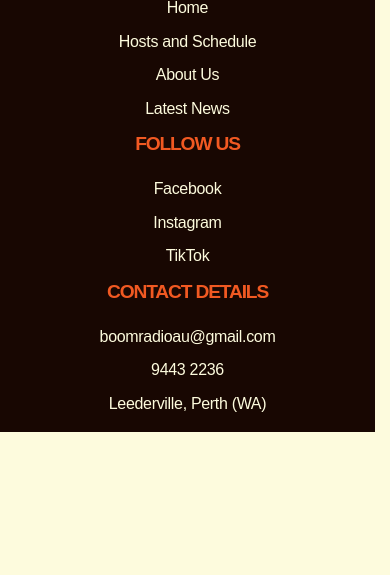
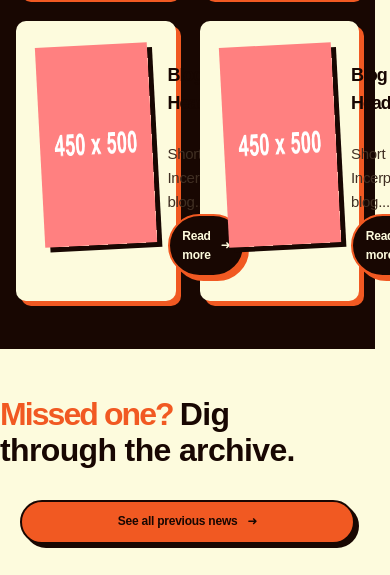
Before and after one commit to Boom-Radio/Boom-Radio, a plain HTML site: page news.html in a window 390 px wide. Shown: the part 1314-1889 px from the top of the page. Before the commit the page ends 1746 px from the top, so only its background shows below. Drawn offline with Linux system fonts and the light colour scheme.

Commit message:
Added cards and archive teaser
Need to adjust cards to work properly with media queries, as well as cleaner layout.

```diff
--- /dev/null
+++ b/css/components/card.css
@@ -0,0 +1,82 @@
+/*
+  card.css
+  ---------------------------------------------------------------------
+  A generic content container: surface background, border, rounded
+  corners, padding. No image slot, no title/price convention - just a
+  box to put content in. Compare with result-card.css (a horizontal
+  list-row) and gallery-product-addon.css (an image-forward tile).
+
+  NOTE: .card, .card__title, and .card p are used on nearly every page
+  in this project, and .card--danger (a "danger zone" modifier) is used
+  wherever a card needs to flag an irreversible action - all of them
+  are baked directly into core.css -
+  that copy is what actually renders on any page that only loads
+  core.css. This file exists as a standalone, single-component
+  reference copy only (every component in this project gets one) - it
+  documents which rules belong to this component. Never link it
+  directly: linking core.css already gets you these rules, and linking
+  both would load the same selectors twice.
+
+  .card__title is a class, not a tag selector, on purpose - a card's
+  heading can legitimately be an h2 or h3 depending on the page's own
+  outline, so the styling hook shouldn't care which.
+
+  Requires: css/reset.css, css/core.css
+
+  HTML STRUCTURE:
+    <div class="card">
+      <h2 class="card__title">Card title</h2>
+      <p>Card content.</p>
+    </div>
+  ---------------------------------------------------------------------
+*/
+
+@layer components {
+  /* container-type/container-name make the card a named containment
+     context so the @container rule below sizes the title against the
+     CARD's width rather than the viewport - see the fuller note in
+     core.css. */
+  .card {
+    background: var(--color-surface);
+    border: 1px solid var(--color-border);
+    border-radius: var(--radius);
+    padding: var(--card-padding, var(--space-6));
+    min-height: var(--card-min-height, auto);
+    container-type: inline-size;
+    container-name: card;
+  }
+
+  .card__title {
+    font-size: var(--card-heading-size, 1.125rem);
+    font-weight: 600;
+    margin-block-end: var(--space-2);
+  }
+
+  .card p {
+    color: var(--color-muted);
+    font-size: var(--card-body-size, 0.9375rem);
+    line-height: 1.6;
+  }
+
+  /* Flags a card as a destructive/high-caution area (a "danger zone"
+     block of irreversible actions) - the same warning-colour intent
+     as .btn--danger, applied to the container instead of a button. */
+  .card--danger {
+    border-color: var(--color-error);
+  }
+
+  /* @container measures the CONTENT box, so with --space-6 padding
+     and a 1px border this trips at roughly 430px of card, not 380. */
+  @container card (min-width: 380px) {
+    .card__title {
+      /* Derived from the same hook, not a second fixed size. Override
+         --card-heading-size once and both steps follow it. */
+      font-size: calc(var(--card-heading-size, 1.125rem) + 0.25rem);
+    }
+
+    .card p {
+      font-size: calc(var(--card-body-size, 0.9375rem) + 0.0625rem);
+      line-height: 1.7;
+    }
+  }
+}
--- a/css/custom.css
+++ b/css/custom.css
@@ -1918,7 +1918,66 @@
     .section-news__previous {
       background: var(--color-text);
       padding-block-start: var(--space-24);
-    }
+      padding-block-end: var(--space-12);
+    }
+
+    /* Grabbed from Kian's */
+    .author__rule {
+      flex: 1;
+      height: 6px;
+      background: var(--color-accent);
+   }
+
+   .section-news__previous--heading {
+      display: flex;
+      align-items: center;
+   }
+
+   .previous-card {
+      background: var(--color-bg);
+      display: flex;
+      gap: var(--space-4);
+      box-shadow: 5px 5px 0 var(--color-accent);
+      border: transparent;
+   }
+
+   .previous-card__content {
+      flex: 3;
+      display: flex;
+      flex-direction: column;
+   }
+
+   .previous-card__btn {
+      margin-top: auto;
+      align-self: flex-end;
+   }
+
+   .card-news__img {
+      flex: 2;
+      transform: rotate(-3deg);
+      box-shadow: 5px 5px 0 var(--color-text);
+      max-height: 200px;
+      width: auto;
+   }
+
+   .archive-teaser {
+      display: flex;
+      flex-direction: column;
+      align-items: center;
+   }
+
+   .news-archive__btn {
+    margin-block-start: var(--space-8);
+    padding-inline: var(--space-24);
+   }
+
+   .section-archive__teaser {
+    padding-block-end: 0;
+   }
+
+   .text-black {
+    color: var(--color-text);
+   }
 
 }
 
--- a/news.html
+++ b/news.html
@@ -13,6 +13,7 @@
     <link rel="stylesheet" href="css/components/site-footer.css">
     <link rel="stylesheet" href="css/components/section-header.css">
     <link rel="stylesheet" href="css/components/badge.css">
+    <link rel="stylesheet" href="css/components/card.css">
 
     <link rel="stylesheet" href="css/custom.css">
     <title>Show Schedule | Boom Radio</title>
@@ -66,10 +67,53 @@
         </section>
         <section class="section-news__previous">
             <div class="container">
-                <header class="section-header stack">
-                    <h3 class="section-header__title">PREVIOUS FEATURES</h3>
+                <header class="section-header stack section-news__previous--heading">
+                    <h3 class="section-header__title">PREVIOUS FEATURES </h3>
+                    <span class="author__rule" aria-hidden="true"></span>
                 </header>
+                <article>
+                    <ul class="auto-grid" style="--min: 40%;">
+                        <li class="card stack previous-card">
+                            <img class="card-news__img" src="img/placeholder-450x500.png" alt="previous news image" aria-label="previous news image one">
+                            <div class="previous-card__content stack">
+                                <h4 class="card__title">Blog Heading</h4>
+                                <p class="text-muted">Short Incerpt of blog...</p>
+                                <a href="#" class="btn-general btn-cta previous-card__btn">Read more <span class="arrow">➜</span></a>
+                            </div>
+                        </li>
+                        <li class="card stack previous-card">
+                            <img class="card-news__img" src="img/placeholder-450x500.png" alt="previous news image" aria-label="previous news image two">
+                            <div class="previous-card__content stack">
+                                <h4 class="card__title">Blog Heading</h4>
+                                <p class="text-muted">Short Incerpt of blog...</p>
+                                <a href="#" class="btn-general btn-cta previous-card__btn">Read more <span class="arrow">➜</span></a>
+                            </div>
+                        </li>
+                        <li class="card stack previous-card">
+                            <img class="card-news__img" src="img/placeholder-450x500.png" alt="previous news image" aria-label="previous news image three">
+                            <div class="previous-card__content stack">
+                                <h4 class="card__title">Blog Heading</h4>
+                                <p class="text-muted">Short Incerpt of blog...</p>
+                                <a href="#" class="btn-general btn-cta previous-card__btn">Read more <span class="arrow">➜</span></a>
+                            </div>
+                        </li>
+                        <li class="card stack previous-card">
+                            <img class="card-news__img" src="img/placeholder-450x500.png" alt="previous news image" aria-label="previous news image four">
+                            <div class="previous-card__content stack">
+                                <h4 class="card__title">Blog Heading</h4>
+                                <p class="text-muted">Short Incerpt of blog...</p>
+                                <a href="#" class="btn-general btn-cta previous-card__btn">Read more <span class="arrow">➜</span></a>
+                            </div>
+                        </li>
+                    </ul>
+                </article>
             </div>
+        </section>
+        <section class="section section-archive__teaser">
+            <header class="section-header stack archive-teaser">
+                <h3 class="section-header__title">Missed one? <span class="text-black">Dig through the archive.</span></h3>
+                <a href="#" class="btn-general btn-accent-dark news-archive__btn">See all previous news <span class="arrow">➜</span></a>
+            </header>
         </section>
     </main>
     <footer class="site-footer">
```
